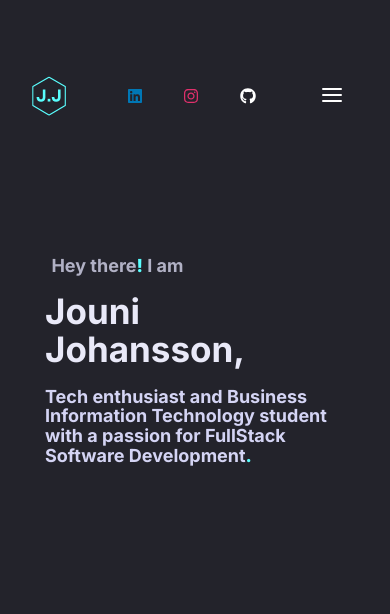
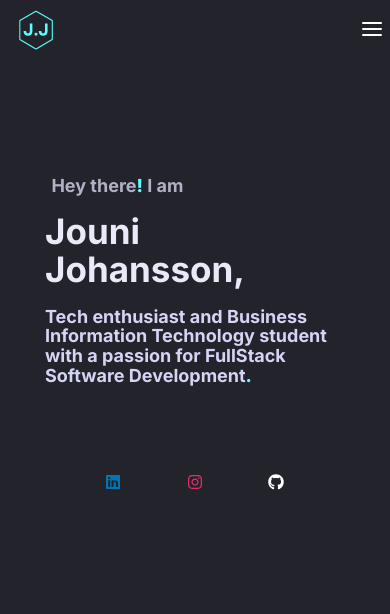
Before and after one commit to jounijoh/Portfolio-Frontend, a React (Vite) app: page / in a window 390 px wide. Shown: the top 614 px of the page. Built offline with nearby package versions, Linux system fonts and the light colour scheme; no server answers.

Commit message:
removed social links from navbar, projects section shoul load correctly on mobile devices now

```diff
--- a/src/components/Contact/styles.ts
+++ b/src/components/Contact/styles.ts
@@ -67,13 +67,16 @@ export const Button = styled.button`
 `;
 
 export const SocialMediaIcons = styled.div`
+  display: none;
+
+    @media (max-width: 768px) {
     display: flex;
     flex-direction: row;
     justify-content: space-between;
     flex-wrap: wrap;
     align-items: center;
     margin: 0 auto;
-  width: 40%;
+    width: 60%;
     height: 10rem;
 
     svg {
@@ -97,9 +100,6 @@ export const SocialMediaIcons = styled.div`
       color: white; // GitHub icon color
     }
 
-  @media (min-width: 768px) {
-      font-size: 1.3rem; // adjust this value as per your preference
   }
 
-
 `;
--- a/src/components/Homepage/Homepage.tsx
+++ b/src/components/Homepage/Homepage.tsx
@@ -1,6 +1,8 @@
 import React from 'react';
 import { HomepageContainer, HomepageTitle, HomepageSubtitle, Name } from './styles';
 import { CyanWrap } from '../../global/Colors';
+import { SocialMediaIcons } from '../Contact/styles';
+import { FaGithub, FaInstagram, FaLinkedin } from 'react-icons/fa';
 
 
 const Homepage: React.FC = () => {
@@ -12,7 +14,19 @@ const Homepage: React.FC = () => {
         <Name>Jouni Johansson,</Name>
         <HomepageSubtitle>Tech enthusiast and Business Information Technology student
           with a passion for FullStack Software Development<CyanWrap>.</CyanWrap></HomepageSubtitle>
+        <SocialMediaIcons>
+          <a href="https://www.linkedin.com/in/JouniJohansson" target="_blank" rel="noreferrer">
+            <FaLinkedin />
+          </a>
+          <a href="https://www.instagram.com/jounijoh" target="_blank" rel="noreferrer">
+            <FaInstagram />
+          </a>
+          <a href="https://www.github.com/jounijoh" target="_blank" rel="noreferrer">
+            <FaGithub />
+          </a>
+        </SocialMediaIcons>
       </HomepageContainer>
+
     </>
   );
 };
--- a/src/components/Layout/Layout.tsx
+++ b/src/components/Layout/Layout.tsx
@@ -19,7 +19,7 @@ export const Layout: React.FC<LayoutProps> = ({ children, aboutData }) => {
   const [homepageRef, homepageInView] = useInView({ threshold: 0.1, triggerOnce: true });
   const [aboutRef, aboutInView] = useInView({ threshold: 0.7, triggerOnce: true });
   const [skillsRef, skillsInView] = useInView({ threshold: 0.5, triggerOnce: true });
-  const [projectsRef, projectsInView] = useInView({ threshold: 0.2, triggerOnce: true });
+  const [projectsRef, projectsInView] = useInView({ threshold: 0.07, triggerOnce: true });
   const [contactRef, contactInView] = useInView({ threshold: 0.5, triggerOnce: true });
 
   return (
--- a/src/components/Navbar/Navbar.tsx
+++ b/src/components/Navbar/Navbar.tsx
@@ -2,8 +2,7 @@ import React, { useState } from 'react';
 import { FiMenu, FiX } from 'react-icons/fi';
 import { Logo, Container, DownloadButton, Menu, MenuItem, MobileMenuIcon } from './styles';
 import { CyanWrap } from '../../global/Colors';
-import { SocialMediaIcons } from '../Contact/styles';
-import { FaLinkedin, FaInstagram, FaGithub } from 'react-icons/fa';
+
 
 
 
@@ -23,17 +22,7 @@ export const Navbar: React.FC = () => {
             <a href="#homepage">
                 <Logo src={'/images/J.J-logo.svg'} alt='logo' />
             </a>
-            <SocialMediaIcons>
-                <a href="https://www.linkedin.com/in/JouniJohansson" target="_blank" rel="noreferrer">
-                    <FaLinkedin />
-                </a>
-                <a href="https://www.instagram.com/jounijoh" target="_blank" rel="noreferrer">
-                    <FaInstagram />
-                </a>
-                <a href="https://www.github.com/jounijoh" target="_blank" rel="noreferrer">
-                    <FaGithub />
-                </a>
-            </SocialMediaIcons>
+
             <Menu isOpen={mobileMenuOpen} onClick={(e) => e.stopPropagation()}>
                 <MenuItem>
                     <a href="#about" onClick={toggleMobileMenu}>About<CyanWrap> .</CyanWrap></a>
--- a/src/components/Navbar/styles.ts
+++ b/src/components/Navbar/styles.ts
@@ -13,9 +13,12 @@ export const Container = styled.nav`
   left: 0;
   right: 0;
   z-index: 1000;
+  height: 4rem;
+
 
   @media (max-width: 768px) {
-padding-left: 0.4rem 1.3rem;
+   padding: 0;
+   padding-left: 1rem;
   }
 `;
 
--- a/src/components/Projects/Project.tsx
+++ b/src/components/Projects/Project.tsx
@@ -71,8 +71,8 @@ export const Project: React.FC<ProjectProps> = ({ name, description, skills, ima
           <TechWrapper>
             <p>Tech used:</p>
             <SkillsContainer>
-              {skills.map((skill, index) => (
-                <SkillIcon as={iconMapping[skill.name]} title={skill.name} />
+              {skills.map((skill) => (
+                <SkillIcon key={skill._id} as={iconMapping[skill.name]} title={skill.name} />
               ))}
             </SkillsContainer>
           </TechWrapper>
@@ -90,7 +90,7 @@ export const Project: React.FC<ProjectProps> = ({ name, description, skills, ima
                 }
 
                 return (
-                  <LinkIcon key={index} href={link.url} target="_blank" rel="noopener noreferrer">
+                  <LinkIcon key={link.url} href={link.url} target="_blank" rel="noopener noreferrer">
                     {IconComponent && <IconComponent title={link.title} />}
                   </LinkIcon>
                 );
--- a/src/components/Projects/styles.ts
+++ b/src/components/Projects/styles.ts
@@ -18,7 +18,7 @@ export const ProjectContainer = styled.div`
   align-items: flex-start;
   max-width: 100%;
   margin-bottom: 4rem;
-;
+
 
   @media (max-width: 768px) {
     text-align: center;
```
Lines whose indentation alone changed are shown as unchanged.
